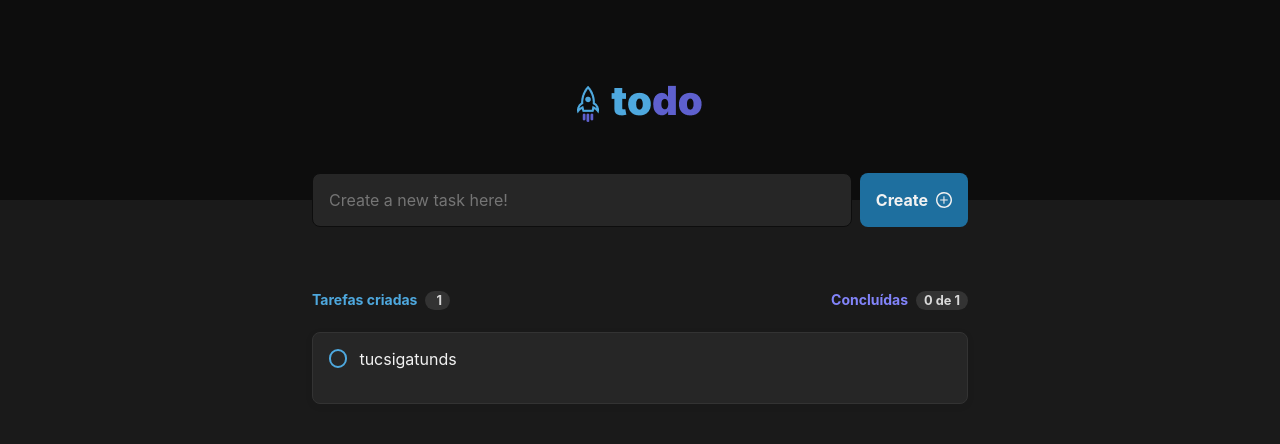
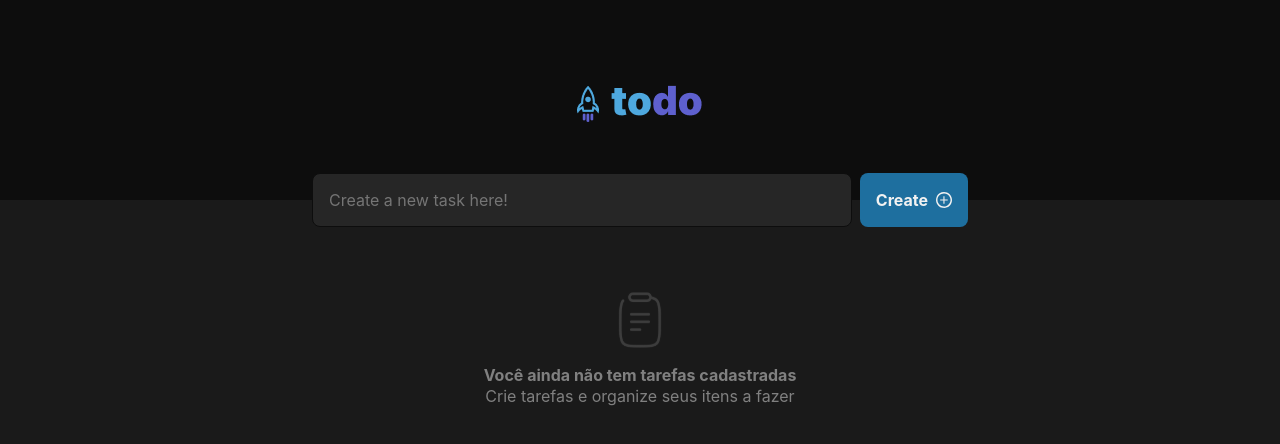
Before and after one commit to raferdev/to_do, a React app: page / in a window 1280 px wide. Shown: the top 444 px of the page. Built offline with nearby package versions, Linux system fonts and the light colour scheme; the HTML template or start-up script is replaced by a standard one.

Commit message:
feat: empty text div

```diff
--- a/src/App.tsx
+++ b/src/App.tsx
@@ -4,22 +4,23 @@ import { Header } from "./components/Header.js";
 import { TaskInput } from "./components/TaskInput.js";
 import { Tasks } from "./components/Tasks.js";
 import { useState } from "react";
+import { EmptyTasks } from "./components/EmptyTasks.js";
 
 function App() {
-  const [tasks, setTasks] = useState([{task:"tucsigatunds", finished:false}]);
+  const [tasks, setTasks] = useState([{task:"",finished:false}]);
   let completes = 0;
 
-  tasks.forEach(task=>{
-    if(task.finished) {
-      completes++
-    };
+  tasks.forEach((task) => {
+    if (task.finished) {
+      completes++;
+    }
+  });
 
-  })
   return (
     <div className={styles.app}>
       <Header />
-      <TaskInput setTasks={setTasks}/>
-      <Tasks tasks={tasks} setTasks={setTasks} completes={completes}/>
+      <TaskInput setTasks={setTasks} />
+      {tasks.length>1?<Tasks tasks={tasks} setTasks={setTasks} completes={completes} />:<EmptyTasks/>}
       <div className={styles.body}></div>
     </div>
   );
--- /dev/null
+++ b/src/components/EmptyTasks.module.css
@@ -0,0 +1,30 @@
+.bodyDiv {
+  display: flex;
+  justify-content: center;
+  align-items: center;
+  flex-direction: column;
+  width: 100%;
+  height: 244px;
+}
+
+.bodyDiv img {
+  height: 56px;
+  margin-bottom: 1rem;
+}
+.textWrapper {
+  display: flex;
+  justify-content: center;
+  align-items: center;
+  flex-direction: column;
+}
+
+.textWrapper h1 {
+  color: var(--gray-300);
+  font-size: 1rem;
+  font-weight: bold;
+  line-height: 140%;
+}
+
+.textWrapper p {
+  color: var(--gray-300);
+}
--- /dev/null
+++ b/src/components/EmptyTasks.tsx
@@ -0,0 +1,14 @@
+import styles from "./EmptyTasks.module.css";
+import bookListIcon from "../assets/Clipboard.svg";
+
+export function EmptyTasks() {
+  return (
+    <div className={styles.bodyDiv}>
+      <img src={bookListIcon} alt="book list icon" />
+      <div className={styles.textWrapper}>
+        <h1>Você ainda não tem tarefas cadastradas</h1>
+        <p>Crie tarefas e organize seus itens a fazer</p>
+      </div>
+    </div>
+  );
+}
```
Also changed, not shown: src/assets/Clipboard.svg (added).
